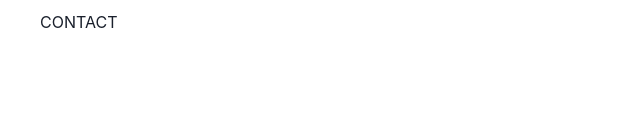
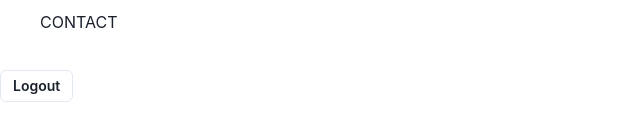
Before and after one commit to NTTan98/my_project, a React (Create React App) app: page /header in a window 1280 px wide. Shown: the part 446-586 px from the top of the page, without its empty margins (0-640 px from the left). Built offline with nearby package versions, Linux system fonts and the light colour scheme; sample sign-in values are in the browser's storage.

Commit message:
private Router

```diff
--- a/src/Component/HomeComponent/NavBar/NavBar.js
+++ b/src/Component/HomeComponent/NavBar/NavBar.js
@@ -7,11 +7,20 @@ import {
   BreadcrumbItem,
   BreadcrumbLink,
   Avatar,
+  Button,
 } from '@chakra-ui/react';
 import { items } from '../../../Const/itemsChangePage';
 import avatar from '../../../assets/avatar.jpg';
 import { Link, Outlet } from 'react-router-dom';
-const NavBar = props => {
+import { useNavigate } from 'react-router-dom';
+
+const NavBar = () => {
+  const navigate = useNavigate();
+  const handleLogout = () => {
+    localStorage.removeItem('auth');
+    navigate('/');
+  };
+
   return (
     <HStack>
       <VStack spacing={4} h="100vh" align="flex-start">
@@ -31,6 +40,14 @@ const NavBar = props => {
             </BreadcrumbItem>
           </Breadcrumb>
         ))}
+        <Button
+          variantColor="teal"
+          variant="outline"
+          size="sm"
+          onClick={handleLogout}
+        >
+          Logout
+        </Button>
       </VStack>
       <VStack className="Home__Container">
         <Outlet />
--- a/src/Component/LoginComponent/login.js
+++ b/src/Component/LoginComponent/login.js
@@ -13,6 +13,7 @@ import {
 } from '@chakra-ui/react';
 import { url } from '../../api/LoginUrl';
 import { useNavigate } from 'react-router-dom';
+import { Navigate } from 'react-router-dom';
 //axios
 import axios from 'axios';
 
@@ -20,6 +21,10 @@ const Login = () => {
   const [show, setShow] = useState(false);
   const [username, setUsername] = useState('');
   const [password, setPassword] = useState('');
+  const isErrorUserName = username === '';
+  const isErrorPassword = password === '';
+  const navigate = useNavigate();
+
   const handleClick = () => setShow(!show);
   const data = {
     username: username,
@@ -28,17 +33,15 @@ const Login = () => {
   const handleSubmit = e => {
     e.preventDefault();
     axios
-      .post(url, data) //post data to server)
+      .post(url, data)
       .then(res => {
         console.log(res);
-        localStorage.setItem('token', res.data.token);
+        localStorage.setItem('auth', res.data.token);
+        navigate('/header');
       })
       .catch(err => {
         console.log(err);
       });
-    setUsername('');
-    setPassword('');
-    navigate('/nav');
   };
   const handleChangeUser = e => {
     setUsername(e.target.value);
@@ -46,15 +49,10 @@ const Login = () => {
   const handleChangePassword = e => {
     setPassword(e.target.value);
   };
-  const isErrorUserName = username === '';
-  const isErrorPassword = password === '';
-  const navigate = useNavigate();
-  //redirect to navbar if login success
-  useEffect(() => {
-    if (localStorage.getItem('token')) {
-      navigate('/nav');
-    }
-  }, [navigate]);
+  // if localStorage.getItem('auth') === true navigate('/header') else navigate('/')
+  if (localStorage.getItem('auth')) {
+    return <Navigate to="/header" />;
+  }
 
   return (
     <Center h="100vh" m={0}>
--- /dev/null
+++ b/src/service/PrivateRoute.js
@@ -0,0 +1,11 @@
+import React from 'react';
+import { Navigate } from 'react-router-dom';
+const PrivateRoute = ({ children }) => {
+  const token = localStorage.getItem('auth');
+  if (!token) {
+    return <Navigate to="/" />;
+  }
+  return children;
+};
+
+export default PrivateRoute;
--- a/src/view/Home/index.js
+++ b/src/view/Home/index.js
@@ -11,8 +11,11 @@ import ItemBlog from '../../Component/HomeComponent/Body/Blog';
 import ItemContact from '../../Component/HomeComponent/Body/Contact';
 import TodoApp from '../../view/Todo/Todo';
 import WeatherApp from '../../Component/WeatherApp/WeatherApp';
+import PrivateRoute from '../../service/PrivateRoute';
 import { useRoutes } from 'react-router-dom';
 import './style.scss';
+// Private Route
+
 const Home = () => {
   let RouterObject = [
     {
@@ -23,7 +26,11 @@ const Home = () => {
     {
       name: 'header',
       path: '/header',
-      element: <Header />,
+      element: (
+        <PrivateRoute>
+          <Header />
+        </PrivateRoute>
+      ),
       children: [
         {
           name: 'home',
```
